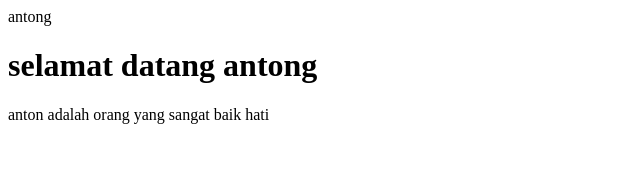
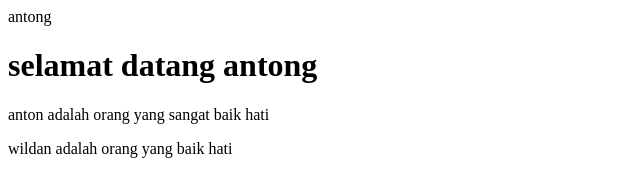
Before and after one commit to kickymaulana/anton, a plain HTML site: page index.html in a window 1280 px wide. Shown: the whole page, without its empty margins (0-640 px from the left). Drawn offline with Linux system fonts and the light colour scheme.

Commit message:
nambahkan paragarf baru

```diff
--- a/index.html
+++ b/index.html
@@ -3,5 +3,6 @@
     <body>
         <h1>selamat datang antong</h1>
         <p>anton adalah orang yang sangat baik hati</p>
+        <p>wildan adalah orang yang baik hati</p>
     </body>
 </html>
```
